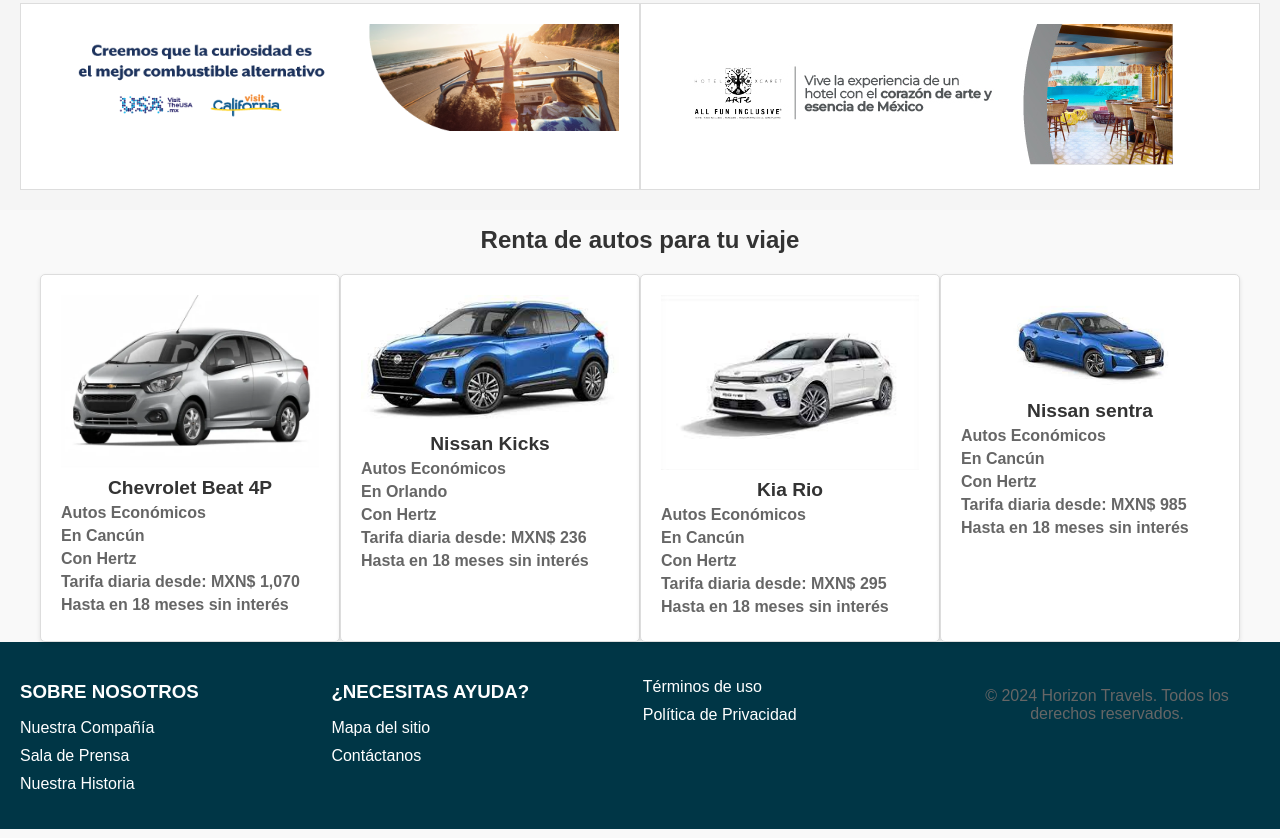
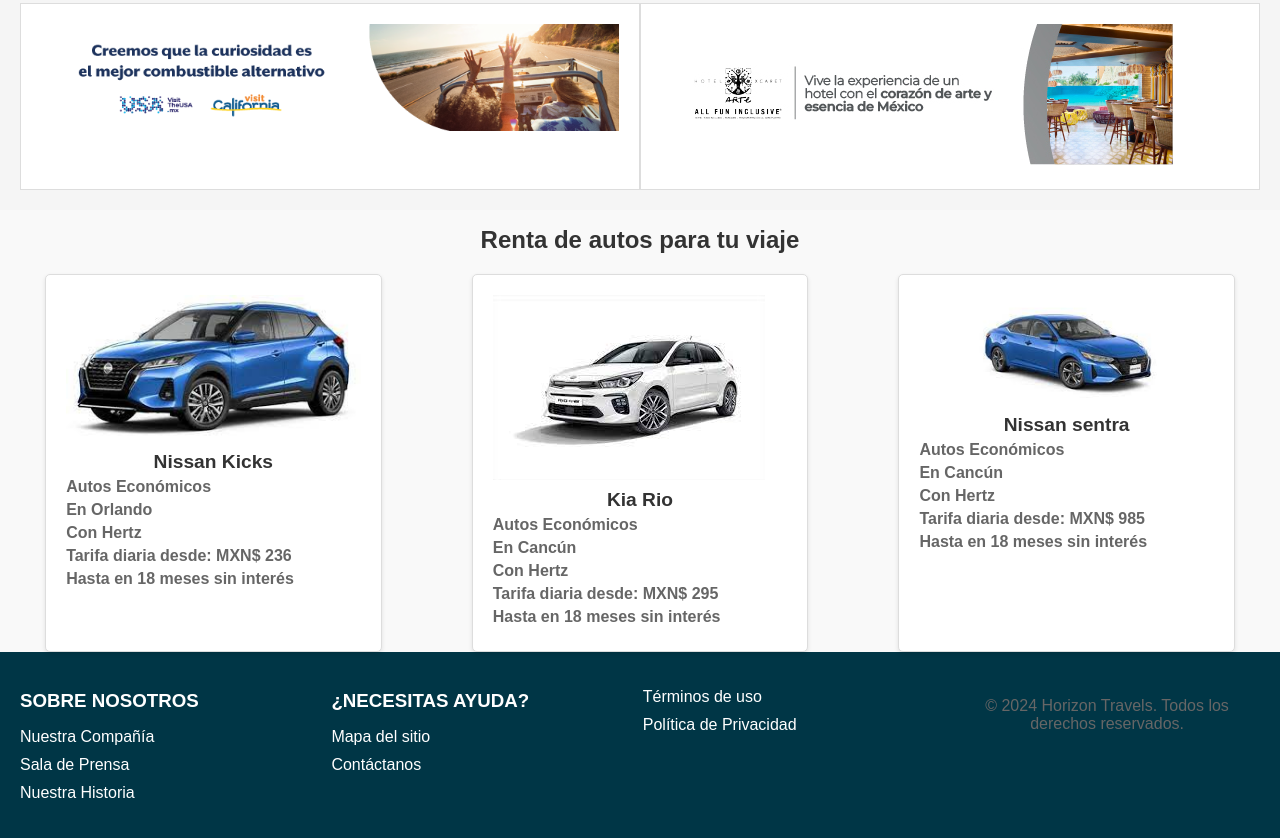
Before and after one commit to Andres200644/pf_Heredia_andres, a plain HTML site: page pages/vuelos.html in a window 1280 px wide. Shown: the part 1928-2766 px from the top of the page. Drawn offline with Linux system fonts and the light colour scheme.

Commit message:
actualizacion de pagina

```diff
--- a/pages/vuelos.html
+++ b/pages/vuelos.html
@@ -135,16 +135,6 @@
 
  <h1>Renta de autos para tu viaje</h1>
  <section>
-  <div class="car-rental">
-    <div class="car">
-        <img src="../assets/auto 1.webp" alt="Auto rojo">
-        <h2>Chevrolet Beat 4P </h2>
-        <p>Autos Económicos</p>
-        <p>En Cancún</p>
-        <p>Con Hertz</p>
-        <p>Tarifa diaria desde: MXN$ 1,070</p>
-        <p>Hasta en 18 meses sin interés</p>
-    </div>
     <div class="car">
       <img src="../assets/auto2.jpeg" alt="Auto rojo">
       <h2>Nissan Kicks</h2>
```
